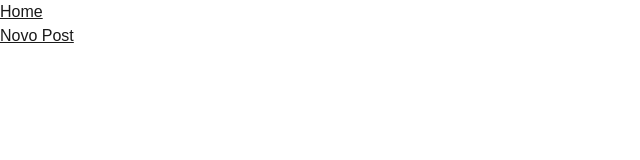
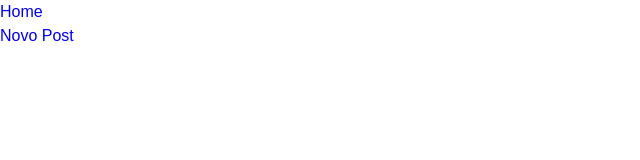
Before and after one commit to Mulleriano/blog, a Vue app: page / in a window 1280 px wide. Shown: the top 160 px of the page, without its empty margins (0-640 px from the left). Built offline with nearby package versions, Linux system fonts and the light colour scheme.

Commit message:
Alterando estilo geral

```diff
--- a/src/assets/css/base.css
+++ b/src/assets/css/base.css
@@ -6,6 +6,9 @@
   padding: 0;
   box-sizing: border-box;
   font-family: sans-serif;
-  color: #1a1a1a;
   line-height: 1.5rem;
 }
+
+a {
+  text-decoration: none;
+}
```
